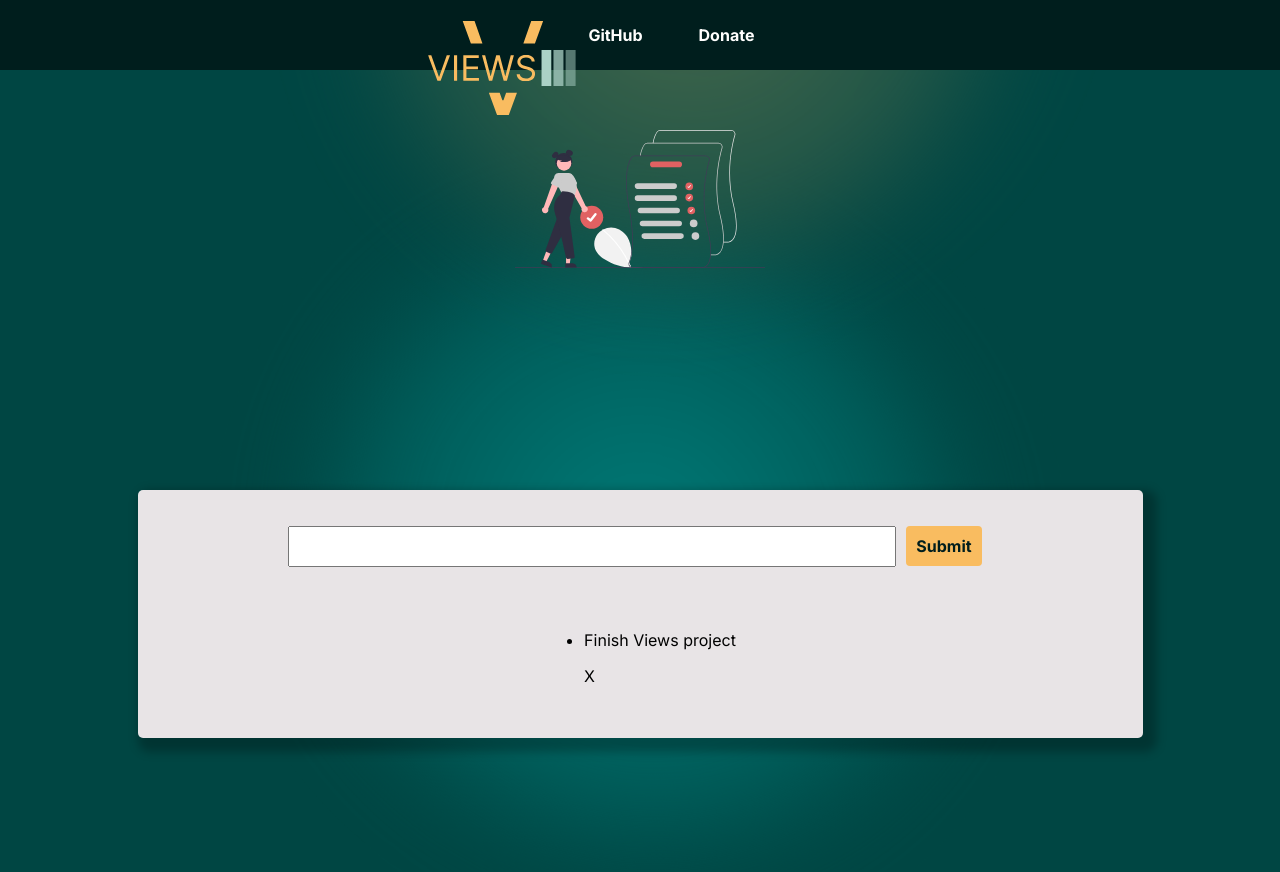
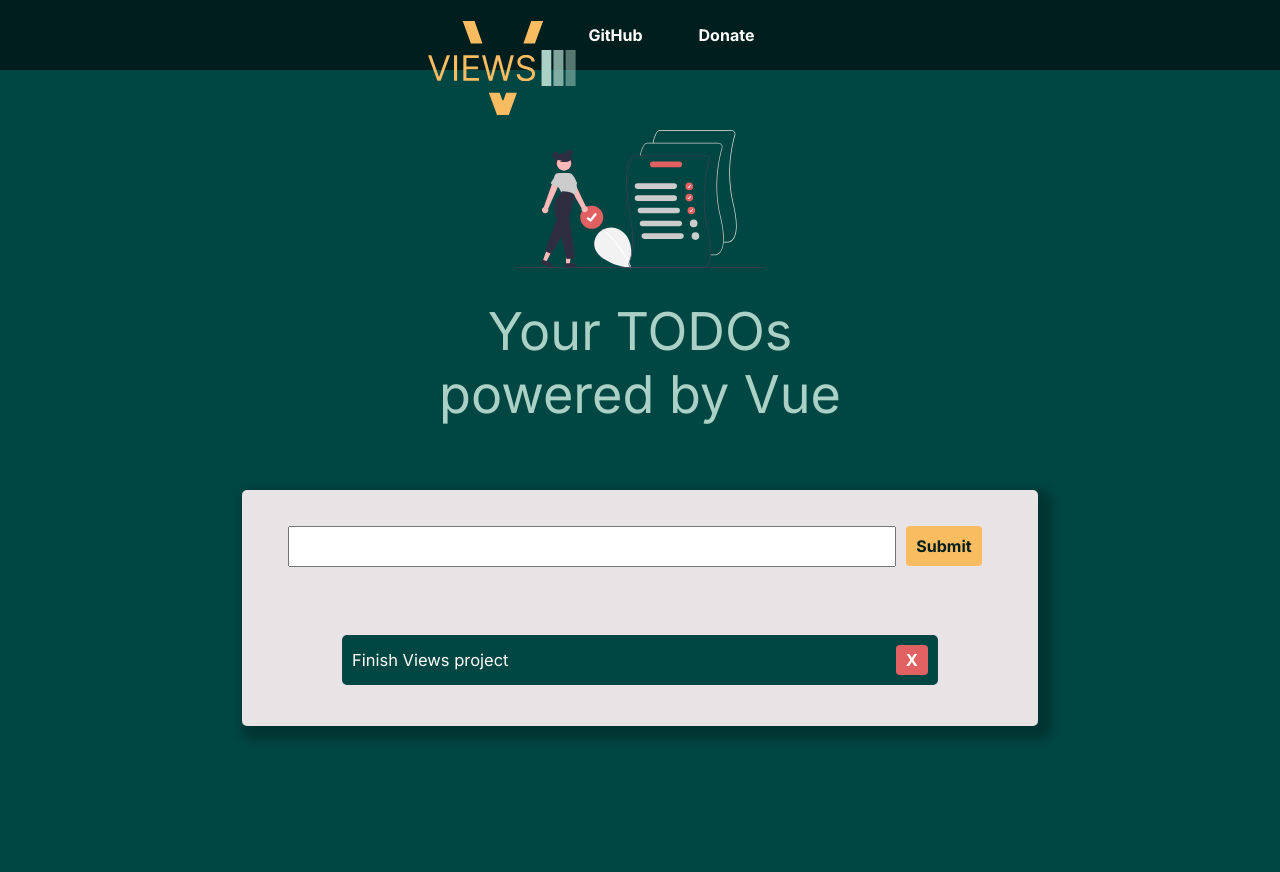
Before and after one commit to mahiv87/Views-by-Vue, a Vue app: page / in a window 1280 px wide. Shown: the top 872 px of the page. After the commit the page ends 801 px from the top, so only its background shows below. Built offline with nearby package versions, Linux system fonts and the light colour scheme.

Commit message:
fixed style of list items and list container

```diff
--- a/src/App.vue
+++ b/src/App.vue
@@ -28,8 +28,8 @@ import Todos from './components/Todos/Todos.vue';
 	margin: 50px auto;
 }
 .subtitle {
-	position: relative;
-	top: -1270px;
+	/* position: relative;
+	top: -1270px; */
 	padding: 0px 8px;
 	max-width: 500px;
 	color: #abd1c6;
@@ -55,7 +55,7 @@ import Todos from './components/Todos/Todos.vue';
 	height: auto;
 }
 
-p::after {
+/* p::after {
 	display: block;
 	content: '';
 	position: relative;
@@ -72,9 +72,9 @@ p::after {
 	filter: blur(50px);
 	transform: rotate(-60deg);
 	z-index: -2;
-}
+} */
 
-.subtitle::after {
+/* .subtitle::after {
 	display: block;
 	content: '';
 	position: relative;
@@ -91,7 +91,7 @@ p::after {
 	filter: blur(50px);
 	transform: rotate(60deg);
 	z-index: -1;
-}
+} */
 
 @media screen and (max-width: 992px) {
 	.subtitle {
--- a/src/components/Todos/TodoList.vue
+++ b/src/components/Todos/TodoList.vue
@@ -28,22 +28,21 @@ export default {
 </template>
 
 <style scoped>
-/* .list-container {
+.list-container {
 	display: flex;
 	flex-direction: column;
-	justify-content: start;
+	justify-content: center;
 	align-items: center;
 	padding: 0px;
-	height: 360px;
+	width: 100%;
 }
 
 .todo-item {
 	display: flex;
-	flex-direction: row;
 	justify-content: space-between;
 	align-items: center;
 	padding: 10px;
-	width: 500px;
+	width: 75%;
 	height: 30px;
 	font-weight: 400;
 	font-size: 16.5px;
@@ -67,5 +66,11 @@ export default {
 	font-weight: bold;
 	line-height: 20px;
 	color: #fffffe;
-} */
+}
+
+@media screen and (max-width: 768px) {
+	.todo-item {
+		width: 100%;
+	}
+}
 </style>
--- a/src/components/Todos/Todos.vue
+++ b/src/components/Todos/Todos.vue
@@ -26,8 +26,7 @@ export default {
 	align-items: center;
 	padding: 20px 14px;
 	gap: 32px;
-	max-width: 977px;
-	/* height: 481px; */
+	max-width: 768px;
 	margin-block: 150px 75px;
 	margin-inline: auto;
 	background: #e8e4e6;
```
